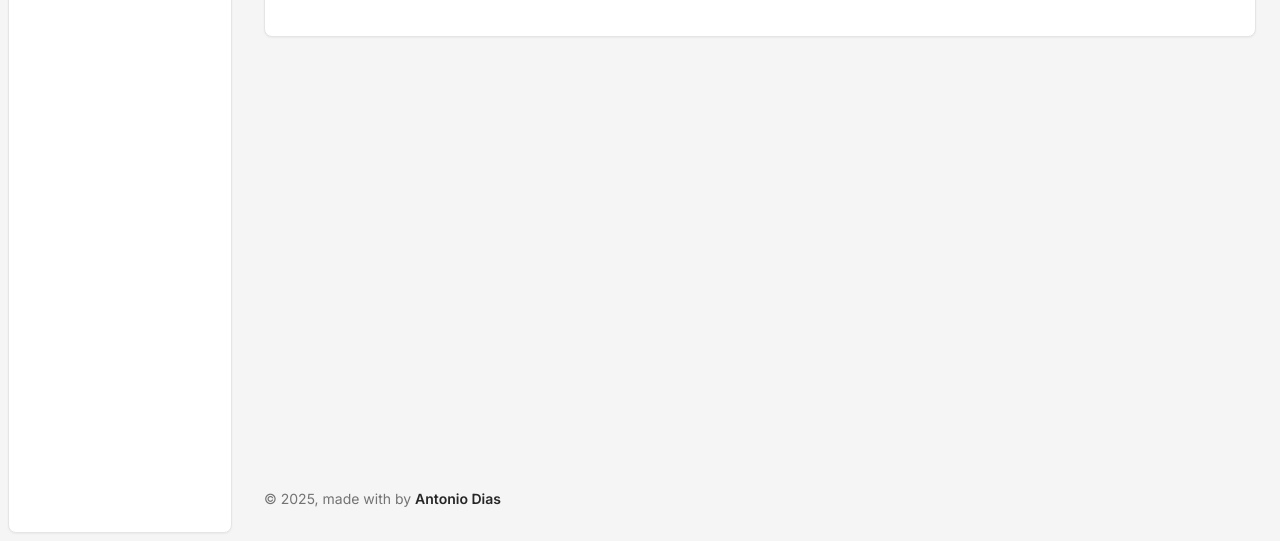
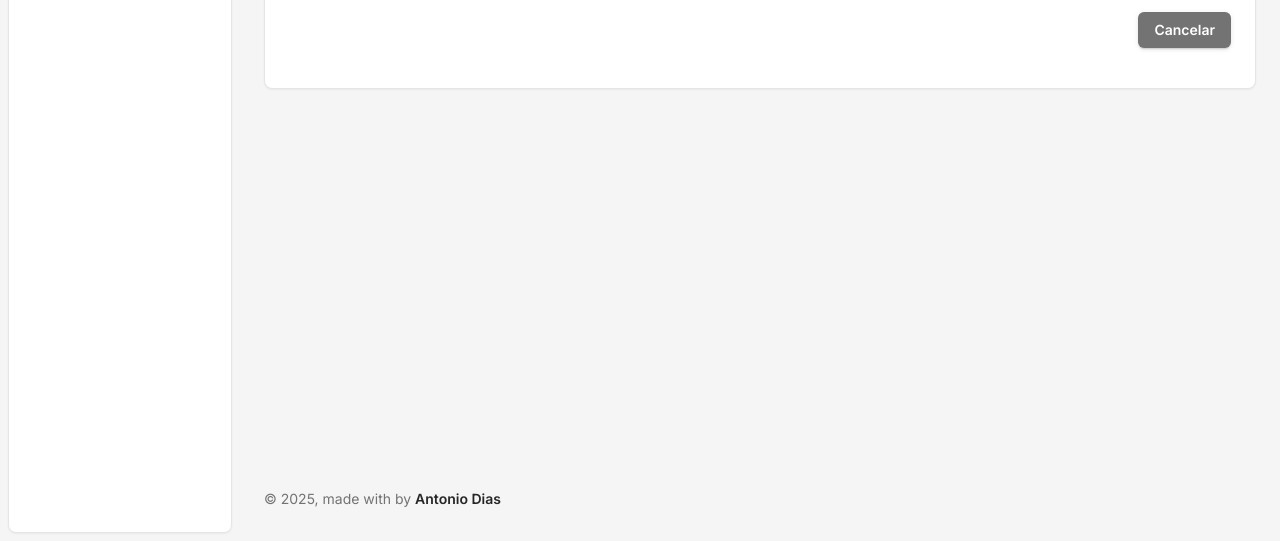
Before and after one commit to antonioisaacdias/clinic-manager, a Django app: template apps/patient/templates/patient/patient_detail.html in a window 1280 px wide. Shown: the part 259-800 px from the top of the page. Run offline with Django 5.2, Linux system fonts and the light colour scheme; the template is opened without the code that fills it, so the values that code supplies are empty; some libraries are stand-ins or nearby versions.

Commit message:
feat: Adiciona botão de cancelar no template de detalhes do paciente.

```diff
--- a/apps/patient/templates/patient/patient_detail.html
+++ b/apps/patient/templates/patient/patient_detail.html
@@ -44,5 +44,8 @@
         <div class="col"><strong>Sexo:</strong> {{patient.phone}}</div>
     </div>
     <div class="my-2"><strong>Nome do responsável:</strong> {{patient.guardian_name}}</div>
+    <footer class="d-flex align-items-center justify-content-end">
+        <a class="btn btn-secondary fw-bold" href="{% url 'patient_list' %}">Cancelar</a>
+    </footer>
 </div>
 {% endblock %}
```
